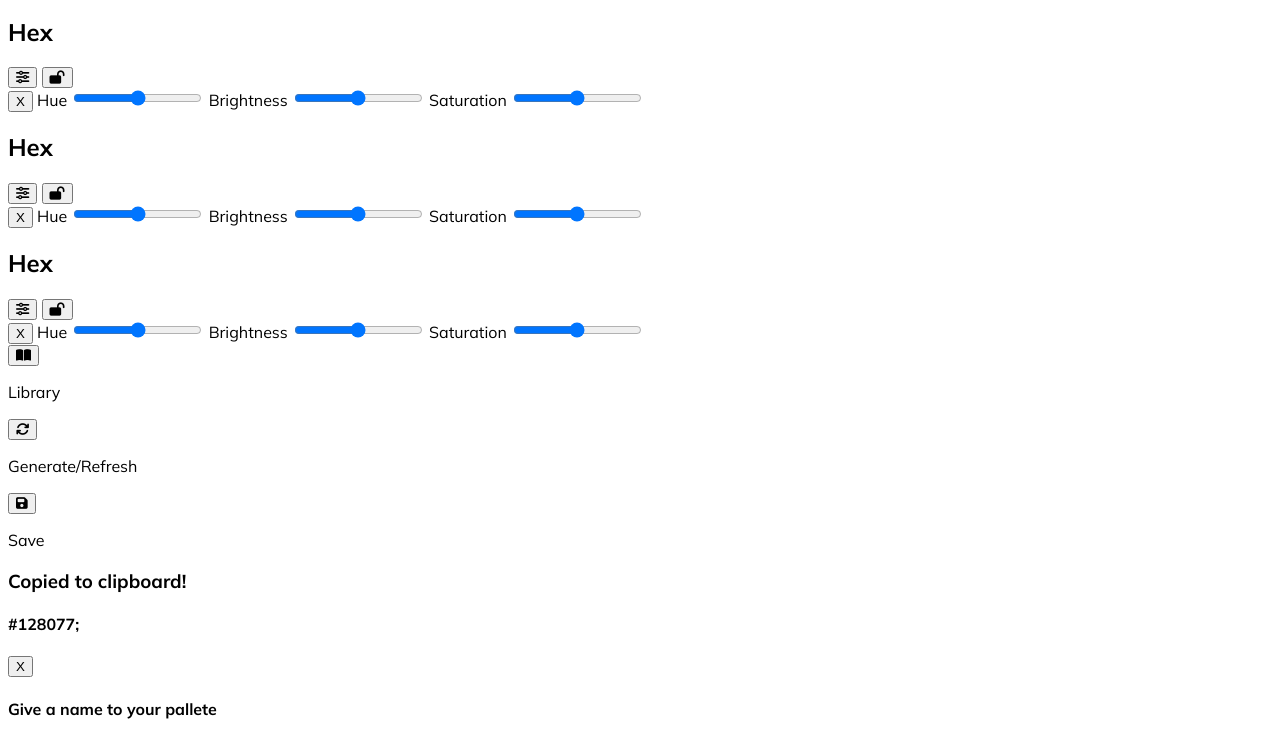
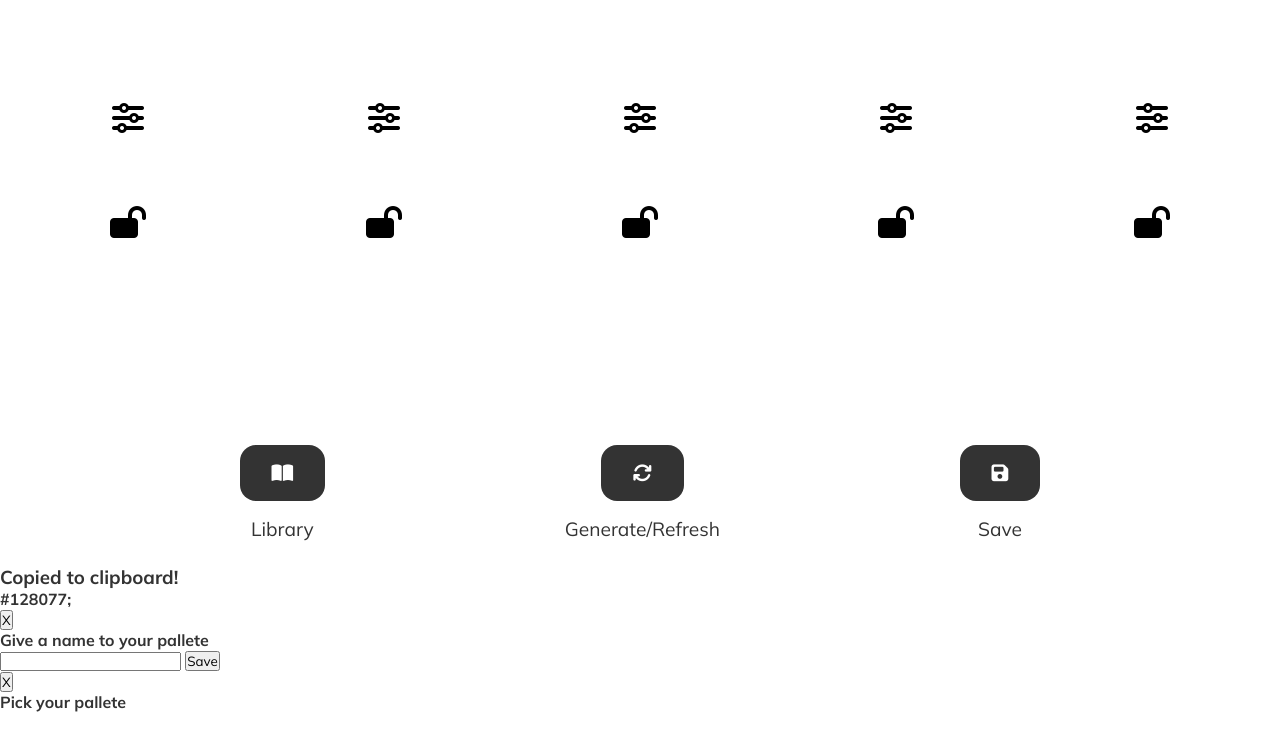
Before and after one commit to AnnaMitchellDeveloper/Color-pallet, a plain HTML site: page index.html in a window 1280 px wide. Shown: the part 235-973 px from the top of the page. After the commit the page ends 947 px from the top, so only its background shows below. Drawn offline with Linux system fonts and the light colour scheme.

Commit message:
Styled color pallete

```diff
--- a/style.css
+++ b/style.css
@@ -1,3 +1,103 @@
+*{
+	margin: 0;
+	padding: 0;
+	box-sizing: border-box;
+}
 body {
 	font-family: 'Mulish', sans-serif;
+	color: rgb(51, 51, 51);
 }
+button {
+	font-family: 'Mulish', sans-serif;
+}
+path, i, svg {
+	pointer-events: none;
+}
+.colors {
+	min-height: 80vh;
+	display: flex;
+	color: rgb(212, 212, 212);
+}
+.color{
+	height: 80vh;
+	display: flex;
+	flex: 1;
+	flex-direction: column;
+	align-items: center;
+	justify-content: space-evenly;
+	position: relative;
+	overflow: hidden;
+}
+.color h2 {
+	font-size: 2rem;
+	cursor: pointer;
+}
+.sliders {
+	display: flex;
+	flex-direction: column;
+	position: absolute;
+	bottom: 0%;
+	background: rgb(250, 248, 248);
+	opacity: 0;
+	padding: 1rem;
+	width: 80%;
+	border-top-right-radius: 1rem;
+	border-top-left-radius: 1rem;
+	pointer-events: none;
+	/* Adding an adjustment class */
+	transform: translateY(100px);
+	transition: all 0.5s ease-in-out;
+}
+.sliders.active {
+	opacity: 1;
+	transform: translateY(0px);
+	pointer-events: all;
+}
+.sliders button{
+	position: absolute;
+	top: 0;
+	right: 0;
+	padding: 0.5rem;
+	border-top-left-radius:  1rem;
+	border-bottom-left-radius: 1rem;
+	border: none;
+	background: rgb(73, 73, 73);
+	color: white;
+	cursor: pointer;
+	font-weight: bold;
+}
+.controls {
+	display: flex;
+	flex-direction: column;
+}
+.panel {
+	display: flex;
+	align-items: center;
+	justify-content: space-evenly;
+	height: 20vh;
+}
+.panel button{
+	font-size: 1.2rem;
+	margin: 1rem;
+	padding: 1rem 2rem;
+	border: none;
+	color: white;
+	background: rgb(51, 51, 51);
+	cursor: pointer;
+	border-radius: 1rem;
+}
+.panel p {
+	font-size: 1.2rem;
+}
+.library-panel, .generate-panel, .save-panel {
+	display: flex;
+	flex-direction: column;
+	align-items: center;
+}
+.adjust, .lock{
+	font-size: 2rem;
+	border: none;
+	background: none;
+	cursor: pointer;
+	margin: 2rem 0rem;
+}
```
